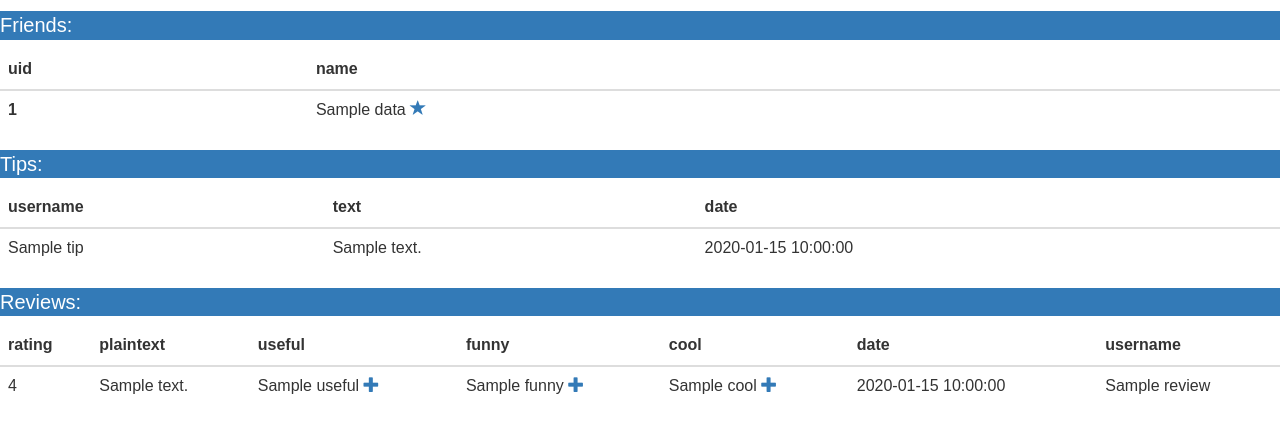
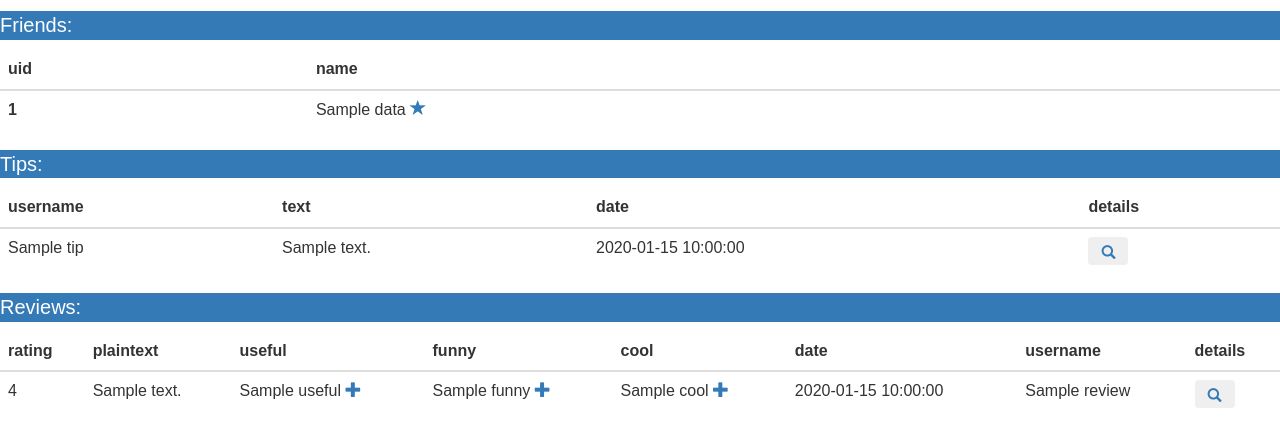
Before and after one commit to SicilyZzz/database-project-1, a Flask app: template templates/show_friend_list.html in a window 1280 px wide. Shown: the part 184-631 px from the top of the page. Run offline with Flask 2, Linux system fonts and the light colour scheme; the template is opened without the code that fills it: most values are stand-ins (such as "Sample title", 1, 10 or a date in 2020); parts of the project's set-up code (start-up, migrations or seed data) failed here and were passed over; some libraries are stand-ins or nearby versions.

Commit message:
add details link in friend list

```diff
--- a/templates/show_friend_list.html
+++ b/templates/show_friend_list.html
@@ -87,6 +87,7 @@
       <!-- <th scope="col">rid</th> -->
       <th scope="col">text</th>
       <th scope="col">date</th>
+      <th scope="col">details</th>
 
     </tr>
   </thead>
@@ -111,6 +112,8 @@
       <!-- <td>{{n.rid}}</td> -->
       <td>{{n.t_text}}</td>
       <td>{{n.t_date}}</td>
+      <td><a href="{{url_for('show_restaurant_details', rid=n.rid)}}"><button type="button" class="btn">
+  <span class="glyphicon glyphicon-search" aria-hidden="true"></span></button></a></td>
     </tr>
     {% endfor %}
   </tbody>
@@ -131,6 +134,7 @@
       <!-- <th scope="col">uid</th> -->
       <th scope="col">username</th>
       <!-- <th scope="col">rid</th> -->
+      <th scope="col">details</th>
     </tr>
   </thead>
   <tbody>
@@ -169,6 +173,8 @@
 
       </td>
       <!-- <td>{{n.rid}}</td> -->
+      <td><a href="{{url_for('show_restaurant_details', rid=n.rid)}}"><button type="button" class="btn">
+  <span class="glyphicon glyphicon-search" aria-hidden="true"></span></button></a></td>
     </tr>
     {% endfor %}
   </tbody>
```
